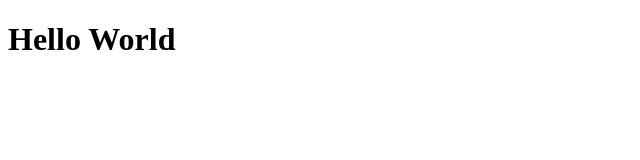
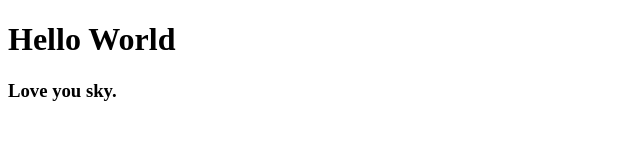
Before and after one commit to fblanton/sample-workflow, a plain HTML site: page index.html in a window 1280 px wide. Shown: the whole page, without its empty margins (0-640 px from the left). Drawn offline with Linux system fonts and the light colour scheme.

Commit message:
Added new line

```diff
--- a/index.html
+++ b/index.html
@@ -8,5 +8,6 @@
 </head>
 <body>
   <h1>Hello World</h1>
+  <h3>Love you sky.</h3>
 </body>
 </html>
```
